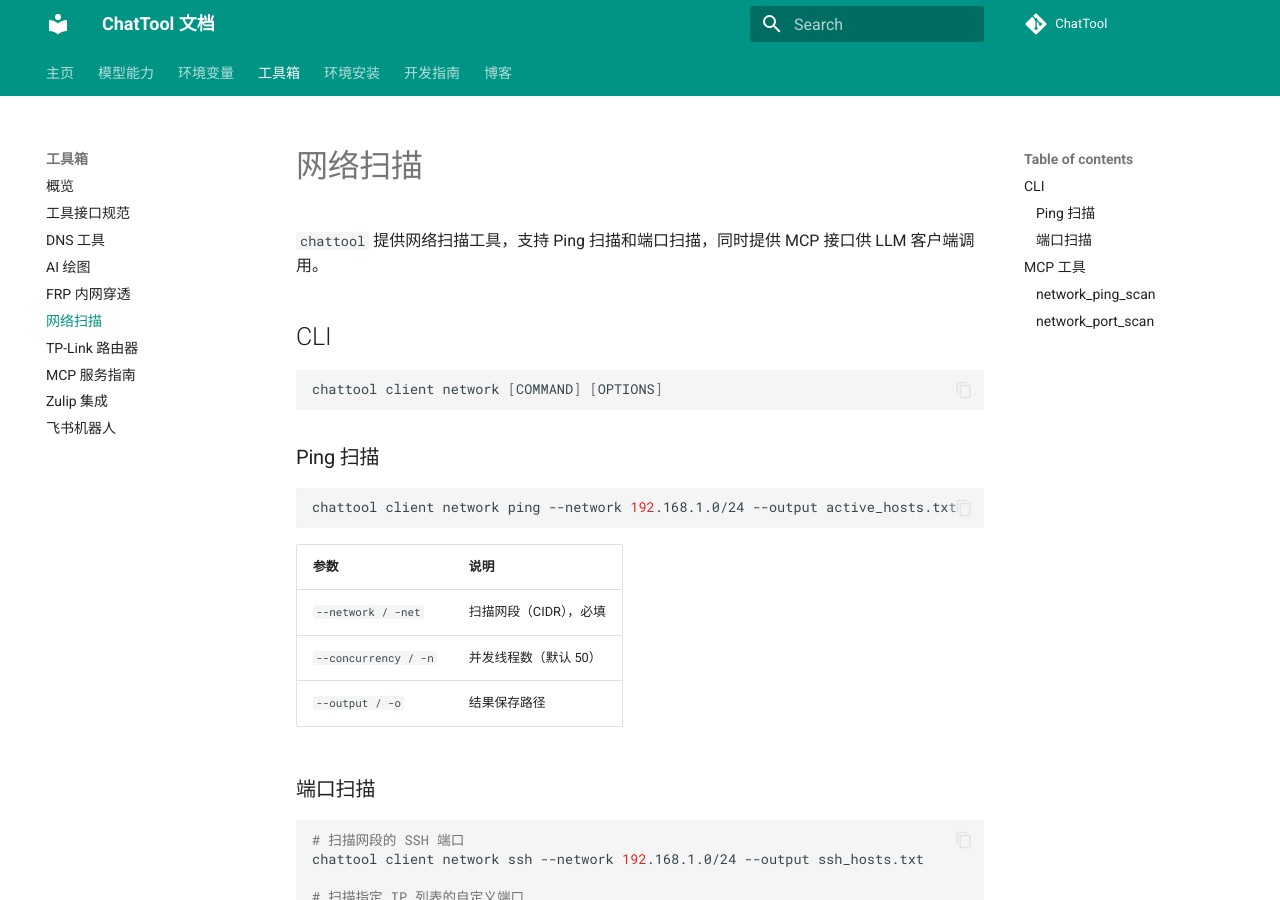
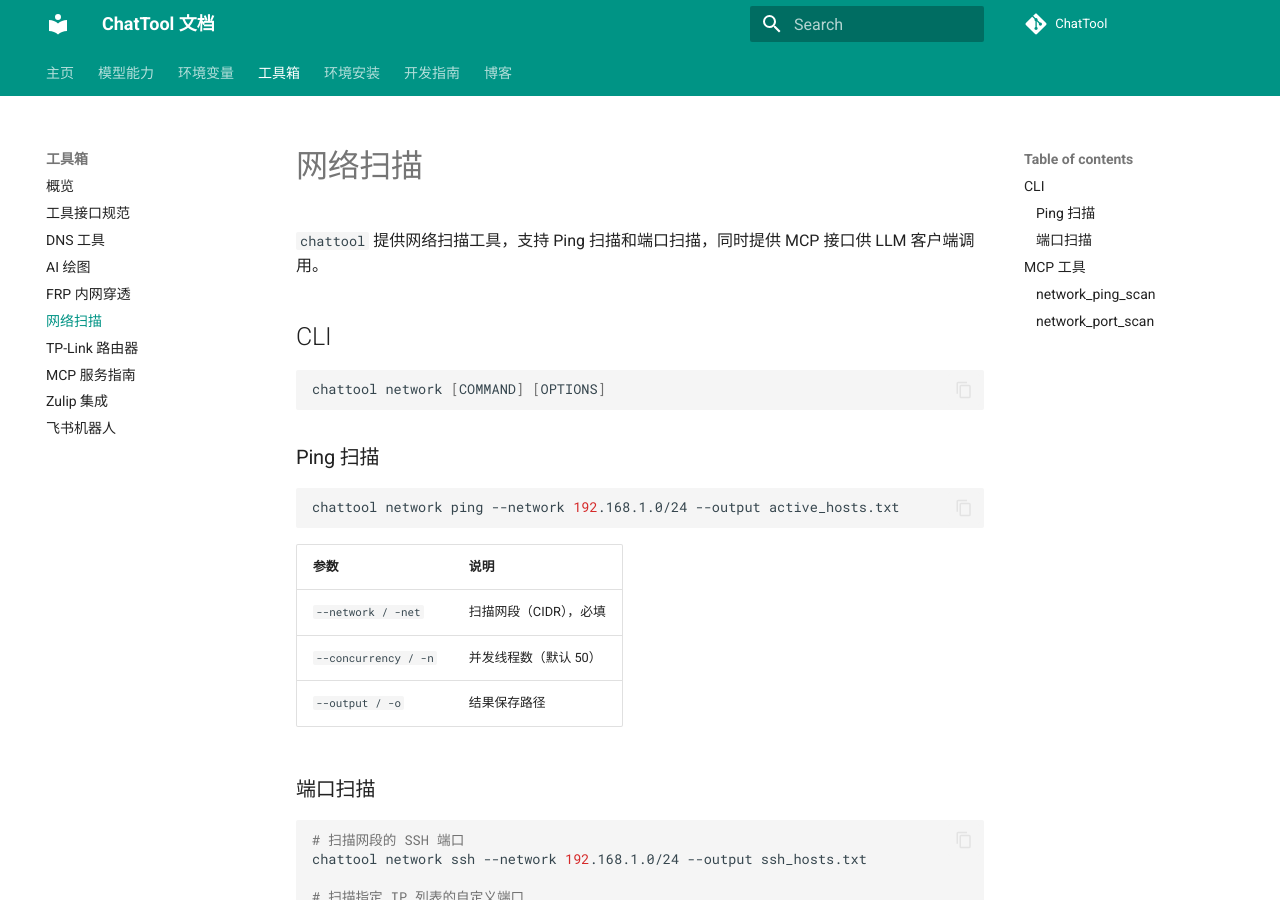
Before and after one commit to cubenlp/ChatTool, an MkDocs documentation site: the page built from docs/tools/network/index.md, in a window 1280 px wide and 900 px high. Built offline with MkDocs 1.6.1 and Material for MkDocs 9.7.7, drawn with Linux system fonts in a browser that asks for light colours; comment, search, counter and statistics services are not loaded; the version menu is left out.

Commit message:
docs: align commands and skills entry after refactor

````diff
--- a/docs/tools/network/index.md
+++ b/docs/tools/network/index.md
@@ -5,13 +5,13 @@
 ## CLI
 
 ```bash
-chattool client network [COMMAND] [OPTIONS]
+chattool network [COMMAND] [OPTIONS]
 ```
 
 ### Ping 扫描
 
 ```bash
-chattool client network ping --network 192.168.1.0/24 --output active_hosts.txt
+chattool network ping --network 192.168.1.0/24 --output active_hosts.txt
 ```
 
 | 参数 | 说明 |
@@ -24,10 +24,10 @@
 
 ```bash
 # 扫描网段的 SSH 端口
-chattool client network ssh --network 192.168.1.0/24 --output ssh_hosts.txt
+chattool network ssh --network 192.168.1.0/24 --output ssh_hosts.txt
 
 # 扫描指定 IP 列表的自定义端口
-chattool client network ssh --input active_hosts.txt --port 8080
+chattool network ssh --input active_hosts.txt --port 8080
 ```
 
 | 参数 | 说明 |
--- a/pyproject.toml
+++ b/pyproject.toml
@@ -103,7 +103,7 @@
 chattool = "chattool.client:main_cli"
 chatenv = "chattool.config.cli:cli"
 mcp-server-chattool = "chattool.mcp:main"
-chatskill = "chattool.skill.cli:main"
+chatskill = "chattool.skills.cli:main"
 
 [tool.setuptools.dynamic]
 version = {attr = "chattool.__version__"}
````
Also changed, not shown: README.md (+2 -2 lines), README_en.md (+1 -1 lines).
